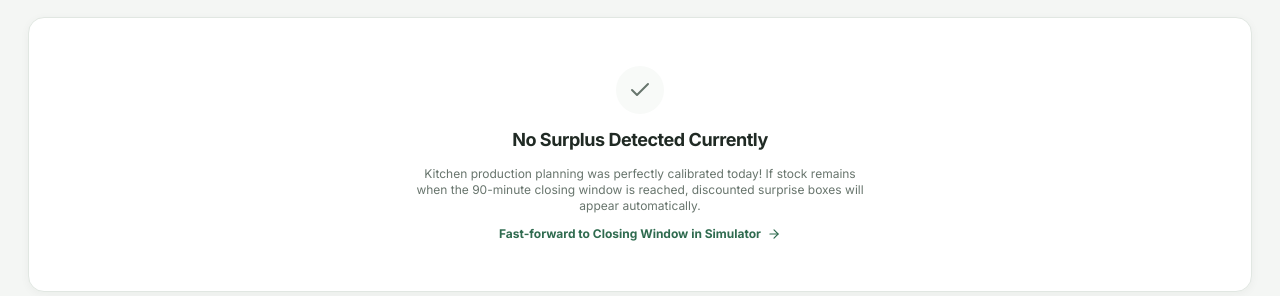
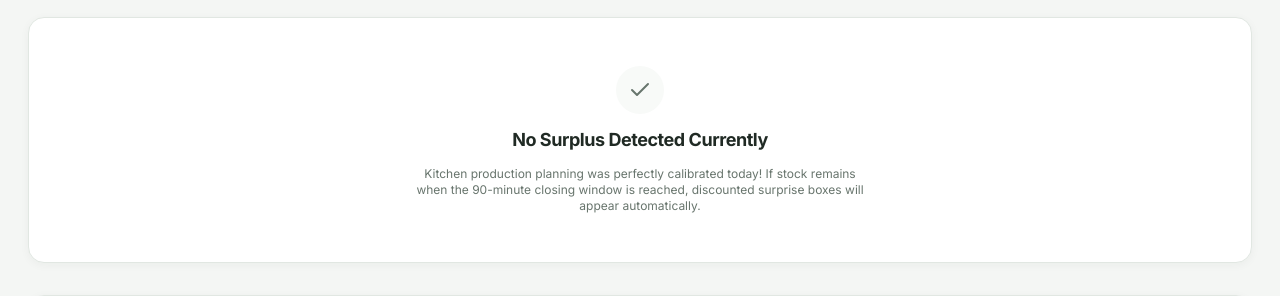
Before and after one commit to vyasy56-afk/ZeroPlate, a Flask app: template app/templates/marketplace.html in a window 1280 px wide. Shown: the part 444-740 px from the top of the page. Run offline with Flask 3, Linux system fonts and the light colour scheme; the template is opened without the code that fills it, so the values that code supplies are empty; some libraries are stand-ins or nearby versions.

Commit message:
Remove demo simulator link from customer marketplace

```diff
--- a/app/templates/marketplace.html
+++ b/app/templates/marketplace.html
@@ -100,10 +100,7 @@
             <p class="text-xs text-slate-400 max-w-md mx-auto">
                 Kitchen production planning was perfectly calibrated today! If stock remains when the 90-minute closing window is reached, discounted surprise boxes will appear automatically.
             </p>
-            <a href="/simulation" class="inline-flex items-center space-x-1.5 text-xs font-bold text-amber-400 hover:text-amber-300">
-                <span>Fast-forward to Closing Window in Simulator</span>
-                <i data-lucide="arrow-right" class="w-3.5 h-3.5"></i>
-            </a>
+
         </div>
         {% endif %}
     </div>
```
